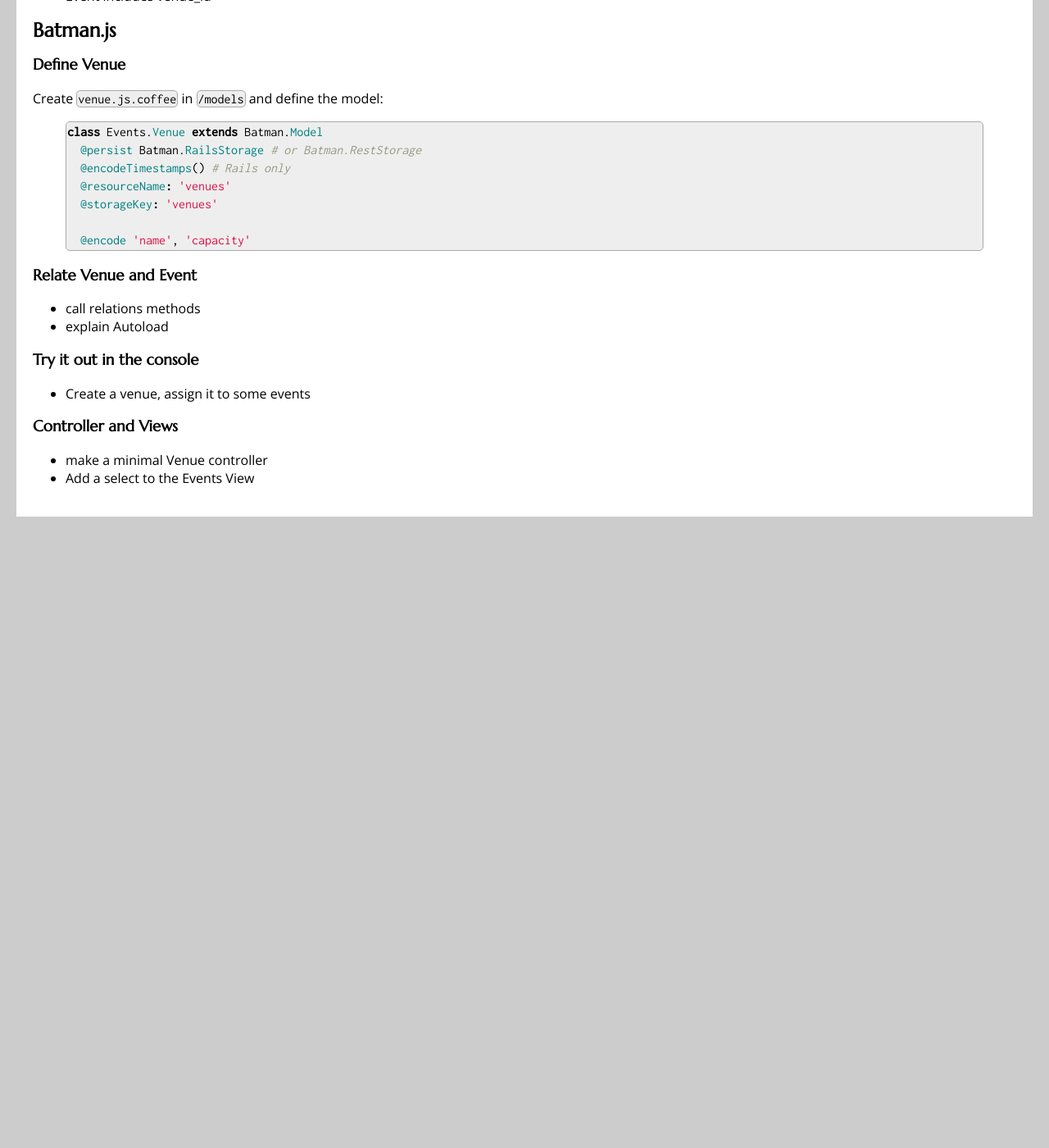
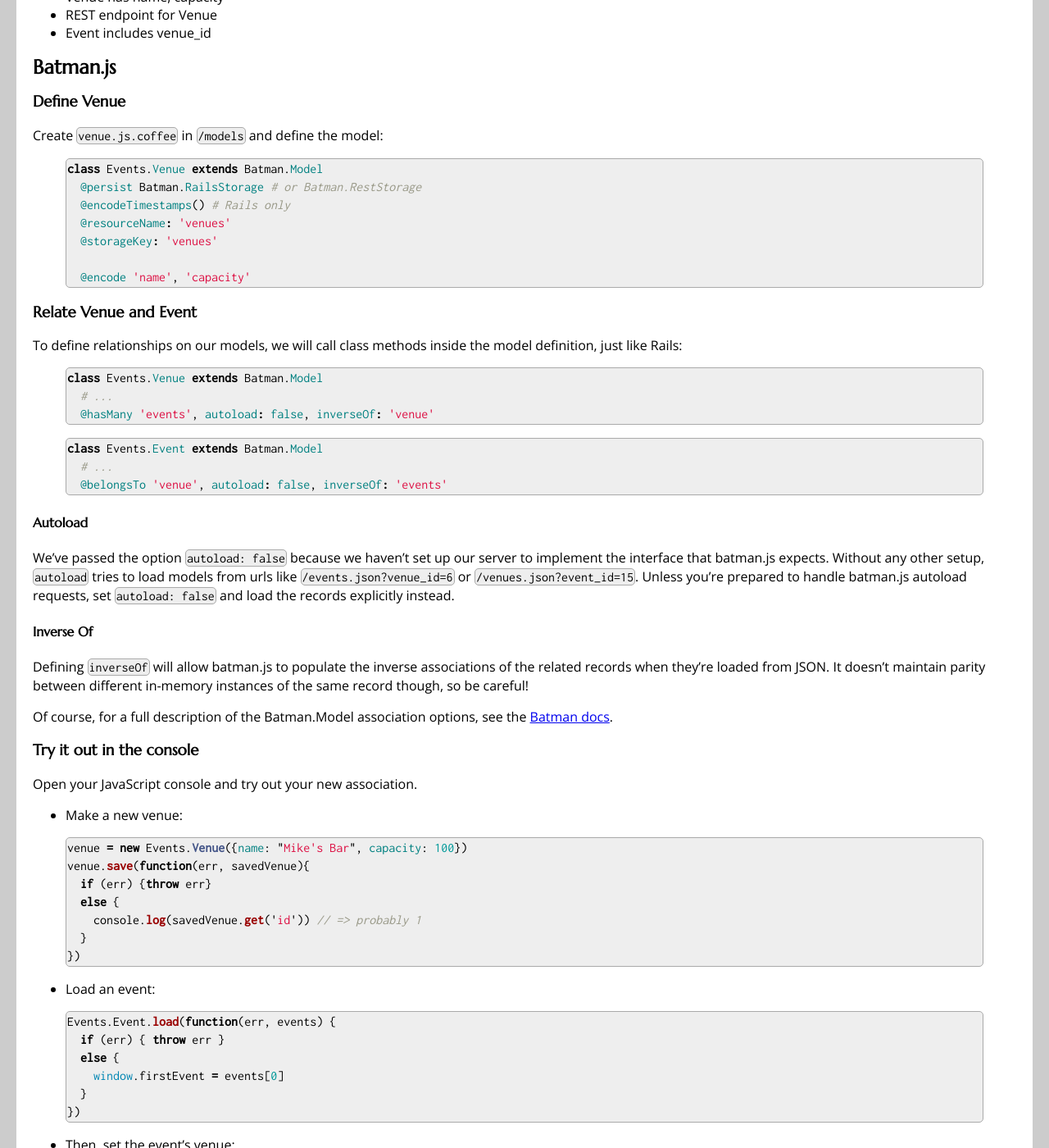
Before and after one commit to rmosolgo/batman-tutorial, a Jekyll site: the page built from chapters/event_belongs_to_venue_venue_has_many_events.md, in a window 1280 px wide and 1400 px high, scrolled down 1553 px. Shown: the whole window at 82% size. Built offline with Jekyll 4.4.1, drawn with Linux system fonts in a browser that asks for light colours; Markdown is read by kramdown in place of the engine named in the settings; before the commit the page ends 2183 px from its top, so only the background shows below that; some of the changed text lies outside the part shown.

Commit message:
add Venue

```diff
--- a/chapters/event_belongs_to_venue_venue_has_many_events.md
+++ b/chapters/event_belongs_to_venue_venue_has_many_events.md
@@ -12,6 +12,8 @@ batman.js has an expressive, familiar API for handling relationships between mod
 - `rails g migration add_venue_id_to_events venue_id:integer`
 - `rake db:migrate`
 - Event `belongs_to :venue`, Venue `has_many :events, dependent: :nullify`
+- update serialization of Event to include `venue_id`
+- update strong params
 - fix routes order
 
 
@@ -39,12 +41,77 @@ class Events.Venue extends Batman.Model
 
 ### Relate Venue and Event
 
-- call relations methods
-- explain Autoload
+To define relationships on our models, we will call class methods inside the model definition, just like Rails:
+
+{% highlight coffeescript %}
+class Events.Venue extends Batman.Model
+  # ...
+  @hasMany 'events', autoload: false, inverseOf: 'venue'
+{% endhighlight %}
+
+{% highlight coffeescript %}
+class Events.Event extends Batman.Model
+  # ...
+  @belongsTo 'venue', autoload: false, inverseOf: 'events'
+{% endhighlight %}
+
+#### Autoload
+
+We've passed the option `autoload: false` because we haven't set up our server to implement the interface that batman.js expects. Without any other setup, `autoload` tries to load models from urls like `/events.json?venue_id=6` or `/venues.json?event_id=15`. Unless you're prepared to handle batman.js autoload requests, set `autoload: false` and load the records explicitly instead.
+
+#### Inverse Of
+
+Defining `inverseOf` will allow batman.js to populate the inverse associations of the related records when they're loaded from JSON. It doesn't maintain parity between different in-memory instances of the same record though, so be careful!
+
+Of course, for a full description of the Batman.Model association options, see the [Batman docs](http://batmanjs.org/docs/api/batman.model_associations.html).
 
 ### Try it out in the console
 
-- Create a venue, assign it to some events
+Open your JavaScript console and try out your new association.
+
+- Make a new venue:
+{% highlight javascript %}
+venue = new Events.Venue({name: "Mike's Bar", capacity: 100})
+venue.save(function(err, savedVenue){
+  if (err) {throw err}
+  else {
+    console.log(savedVenue.get('id')) // => probably 1
+  }
+})
+{% endhighlight %}
+
+- Load an event:
+{% highlight javascript %}
+Events.Event.load(function(err, events) {
+  if (err) { throw err }
+  else {
+    window.firstEvent = events[0]
+  }
+})
+{% endhighlight %}
+
+- Then, set the event's venue:
+{% highlight javascript %}
+firstEvent.set('venue', venue)
+firstEvent.save(function(err, ev) {
+  if (err) { throw err }
+  else {
+    console.log(ev.toJSON()) // => should include `venue_id` equal to the ID logged above!
+  }
+})
+{% endhighlight %}
+
+- Reloading the event includes the `venue_id`:
+{% highlight javascript %}
+eventId = firstEvent.get('id')
+Events.Event.clear()
+Events.Event.find(eventId, function(err, event) {
+  if (err) { throw err }
+  else {
+    console.log(event.get("venue_id")) // => returns the same ID logged above!
+  }
+})
+{% endhighlight %}
 
 ### Controller and Views
 
--- a/events_rails/app/assets/batman/models/event.js.coffee
+++ b/events_rails/app/assets/batman/models/event.js.coffee
@@ -19,3 +19,5 @@ class Events.Event extends Batman.Model
       callback()
 
   @validate 'ends_at', @_validateGreaterThanStartsAtIfPresent
+
+  @belongsTo 'venue', inverseOf: 'events'
--- a/events_rails/app/assets/batman/models/venue.js.coffee
+++ b/events_rails/app/assets/batman/models/venue.js.coffee
@@ -4,4 +4,6 @@ class Events.Venue extends Batman.Model
   @resourceName: 'venues'
   @storageKey: 'venues'
 
+  @hasMany 'events', inverseOf: 'venue', autoload: false
+
   @encode 'name', 'capacity'
--- a/events_rails/app/controllers/events_controller.rb
+++ b/events_rails/app/controllers/events_controller.rb
@@ -43,7 +43,7 @@ class EventsController < ApplicationController
     respond_to do |format|
       if @event.update(event_params)
         format.html { redirect_to @event, notice: 'Event was successfully updated.' }
-        format.json { head :no_content }
+        format.json { render action: 'show' }
       else
         format.html { render action: 'edit' }
         format.json { render json: @event.errors, status: :unprocessable_entity }
@@ -69,6 +69,6 @@ class EventsController < ApplicationController
 
     # Never trust parameters from the scary internet, only allow the white list through.
     def event_params
-      params.require(:event).permit(:name, :starts_at, :ends_at)
+      params.require(:event).permit(:name, :starts_at, :ends_at, :venue_id)
     end
 end
```
Also changed, not shown: 2 other files.
